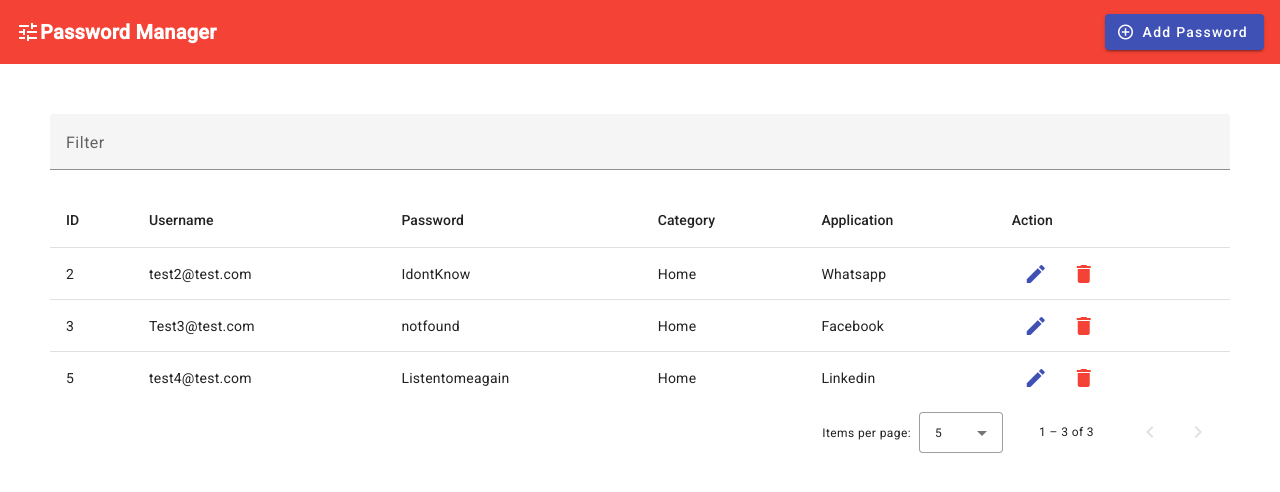
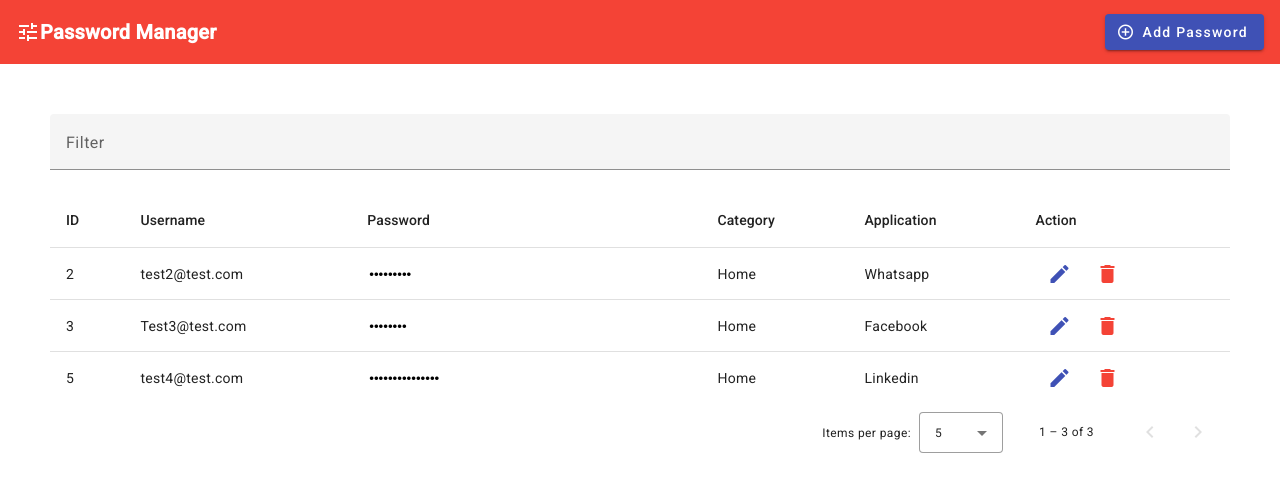
Before and after one commit to mitulchy07/password-manager, an Angular app: page / in a window 1280 px wide. Shown: the top 492 px of the page. Built offline with nearby package versions, Linux system fonts and the light colour scheme; data requests are answered from the project's data file.

Commit message:
GroupM project password field updated

```diff
--- a/src/app/app.component.html
+++ b/src/app/app.component.html
@@ -32,7 +32,7 @@
         <!-- password Column -->
         <ng-container matColumnDef="encryptedPassword">
           <th mat-header-cell *matHeaderCellDef mat-sort-header> Password </th>
-          <td mat-cell *matCellDef="let row">{{row.decodedPassword}}</td>
+          <td mat-cell *matCellDef="let row"> <input type="password" value="{{row.decodedPassword}}" class="my-input" readonly></td>
         </ng-container>
 
         <!-- Category Column -->
--- a/src/app/app.component.scss
+++ b/src/app/app.component.scss
@@ -10,3 +10,9 @@
   }
 
 }
+
+
+.my-input {
+  border: none;
+  outline: none;
+}
--- a/src/app/app.component.ts
+++ b/src/app/app.component.ts
@@ -15,8 +15,8 @@ import { MatSnackBar } from '@angular/material/snack-bar';
   styleUrls: ['./app.component.scss'],
 })
 export class AppComponent implements OnInit {
-  [x: string]: any;
-  decodedPassword!: string;
+  // [x: string]: any;
+  // decodedPassword!: string;
 
 
 
--- a/tsconfig.json
+++ b/tsconfig.json
@@ -1,4 +1,4 @@
-/* To learn more about this file see: https://angular.io/config/tsconfig. */
+
 {
   "compileOnSave": false,
   "compilerOptions": {
```
